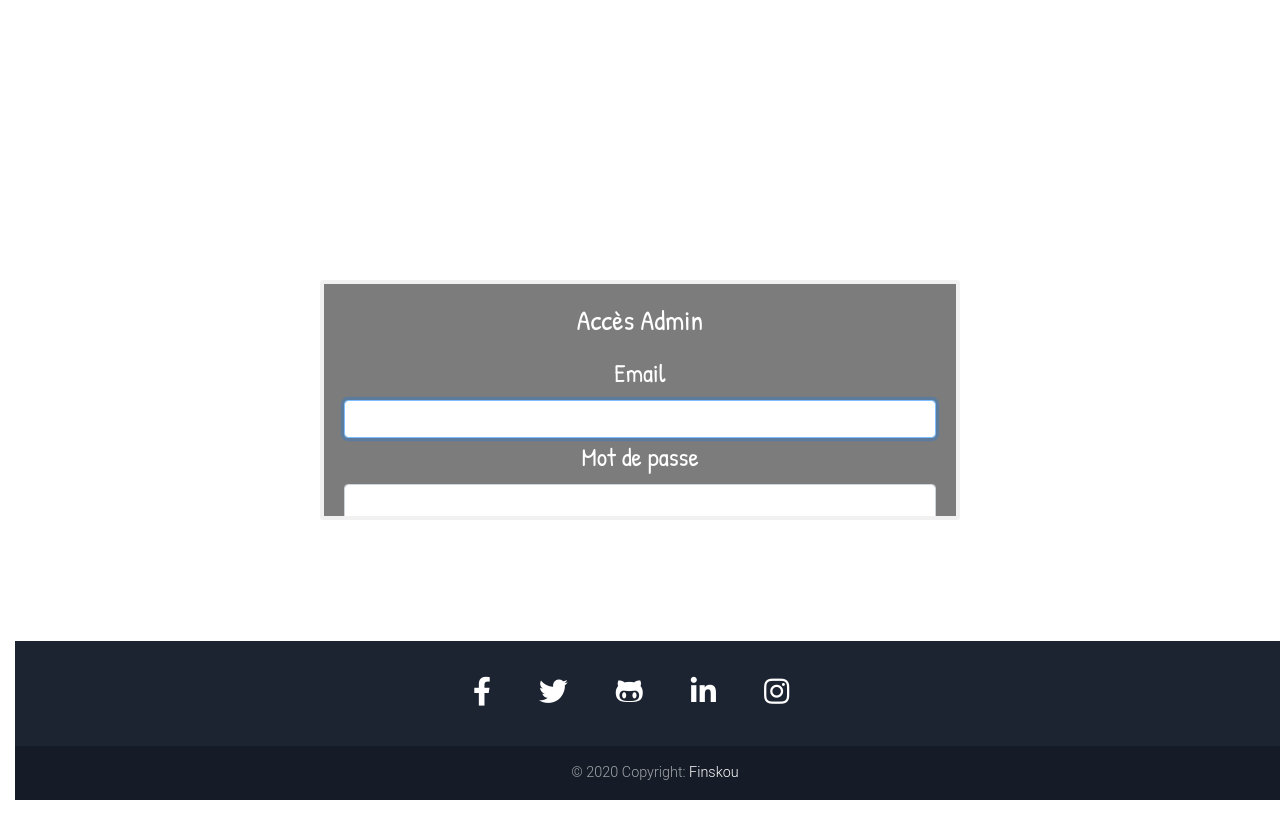
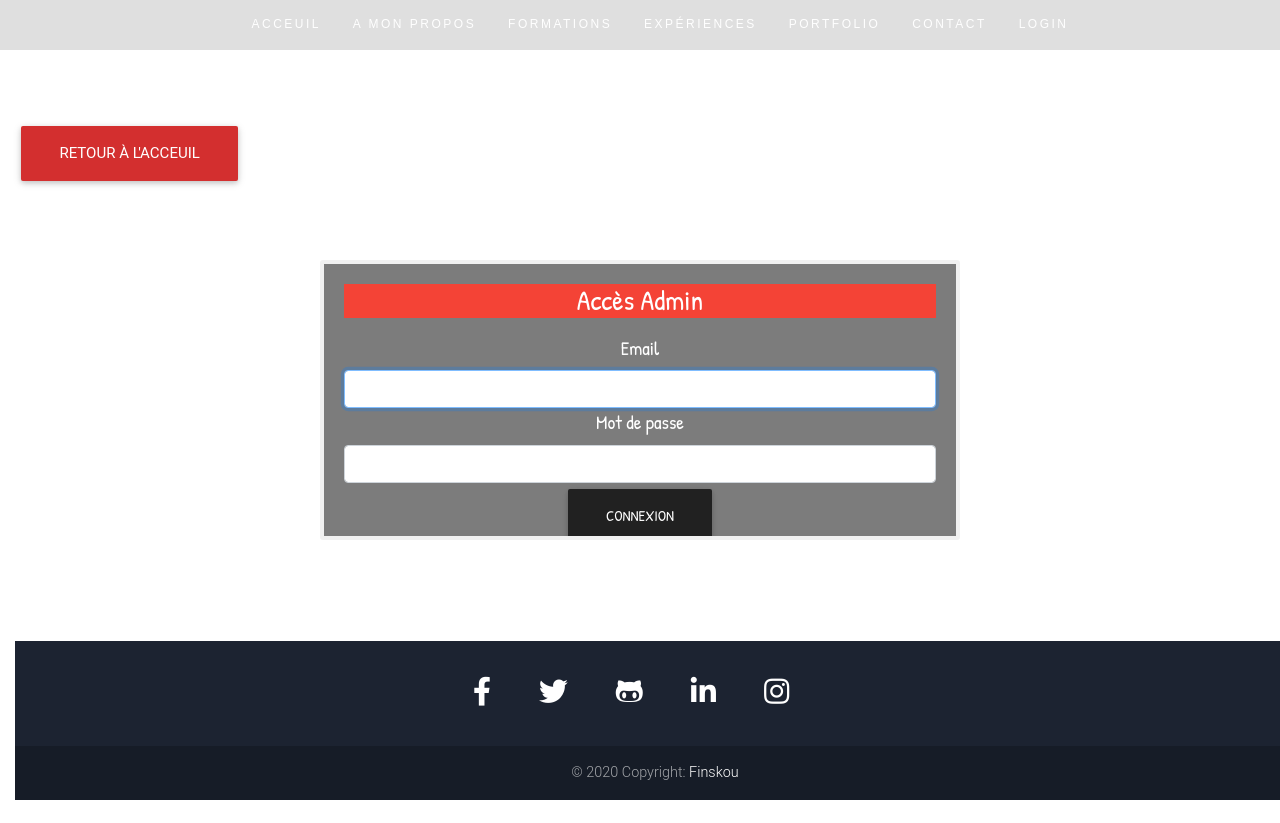
Before and after one commit to Finskou/cvfr, a Symfony app: template templates/security/login.html.twig in a window 1280 px wide. Shown: the top 823 px of the page. Before the commit the page ends 800 px from the top, so only its background shows below. Run offline with Twig, Linux system fonts and the light colour scheme; the template is opened without the code that fills it, so the values that code supplies are empty; some libraries are stand-ins or nearby versions.

Commit message:
update login page

```diff
--- a/public/css/style.css
+++ b/public/css/style.css
@@ -39,6 +39,15 @@
   position:relative;
 }
 
+.bg-image-dead{
+  background-size:cover;
+  background-image: url('../img/dead.jpg');
+  background-repeat:no-repeat;
+  background-attachment: fixed;
+  bottom:0;
+  position:relative;
+}
+
 .profile-pic {
   position: relative;
   /* margin-top: 20px; */
@@ -53,7 +62,7 @@
 .navbar{
   background: rgb(255,255,255);
   /* background: linear-gradient(0deg, rgba(255,255,255,0) 0%, rgba(0,0,0,1) 100%); */
-  height: 70px;
+  height: 50px;
 }
 
 .bg-text {
@@ -95,7 +104,7 @@
 
 
 ul#nav {
-  min-height: 48px;
+  min-height: 38px;
   width: auto;
   /* center align the menu */
   text-align: center;
--- a/templates/base.html.twig
+++ b/templates/base.html.twig
@@ -12,7 +12,7 @@
         {% endblock %}
     </head>
     <body class="container-fluid">
-        <nav id="nav-wrap">
+        <nav id="nav-wrap" style="height:50px;background-color:rgba(191, 191, 191, .5)">
                <ul id="nav" className="nav">
                   <li className="current"><a href="{{ path('page') }}">Acceuil</a></li>
                   <li><a href="{{ path('about') }}">A mon propos</a></li>
--- a/templates/page/apropos.html.twig
+++ b/templates/page/apropos.html.twig
@@ -22,6 +22,7 @@
   font-size: 1.6em;
   overflow:auto;
 }
+
 </style>
 
 <div class="bg-image-about"></div>
--- a/templates/security/login.html.twig
+++ b/templates/security/login.html.twig
@@ -3,12 +3,11 @@
 {% block title %}Log in!{% endblock %}
 
 {% block body %}
-
 <style>
   .about-text {
   background-color: rgb(0,0,0); /* Fallback color */
   background-color: rgba(0, 0, 0, 0.514); /* Black w/opacity/see-through */
-  height:30vh;
+  height:35vh;
   color: white;
   border: 4px solid #f1f1f1;
   border-radius:3px;
@@ -21,12 +20,17 @@
   padding: 20px;
   text-align: center;
   font-family: 'Patrick Hand', cursive ;
-  font-size: 1.6em;
+  font-size: 1.2em;
   overflow:auto;
+}
+
+.return {
+    margin-top: 15vh;
 }
 </style>
 
 
+<div class="bg-image-dead"></div>
 <form method="post">
     {# {% if error %}
         <div class="alert alert-danger">{{ error.messageKey|trans(error.messageData, 'security') }}</div>
@@ -40,7 +44,7 @@
 
 
     <div class="about-text">
-    <h1 class="h3 mb-3 font-weight-normal">Accès Admin</h1>
+        <h1 class="h3 mb-3 font-weight-normal red">Accès Admin</h1>
         <label for="inputEmail">Email</label>
         <input type="email" name="email" id="inputEmail" class="form-control" required autofocus>
         <label for="inputPassword">Mot de passe</label>
@@ -50,20 +54,16 @@
             value="{{ csrf_token('authenticate') }}"
         >
 
-    {#
-        Uncomment this section and add a remember_me option below your firewall to activate remember me functionality.
-        See https://symfony.com/doc/current/security/remember_me.html   value="{{ last_username }}"
-
-        <div class="checkbox mb-3">
-            <label>
-                <input type="checkbox" name="_remember_me"> Remember me
-            </label>
-        </div>
-    #}
-
         <button class="btn btn-lg btn-dark" type="submit">
-        Sign in
+            Connexion
         </button>
     </div>
 </form>
+
+    <div class="return">
+        <button class="btn btn-lg btn-red" type="return"><a href="{{ path('page') }}" style="color:white">
+                Retour à l'acceuil
+                </a>
+        </button>
+    </div>
 {% endblock %}
```
Also changed, not shown: public/img/dead.png (added). Lines whose indentation alone changed are shown as unchanged.
